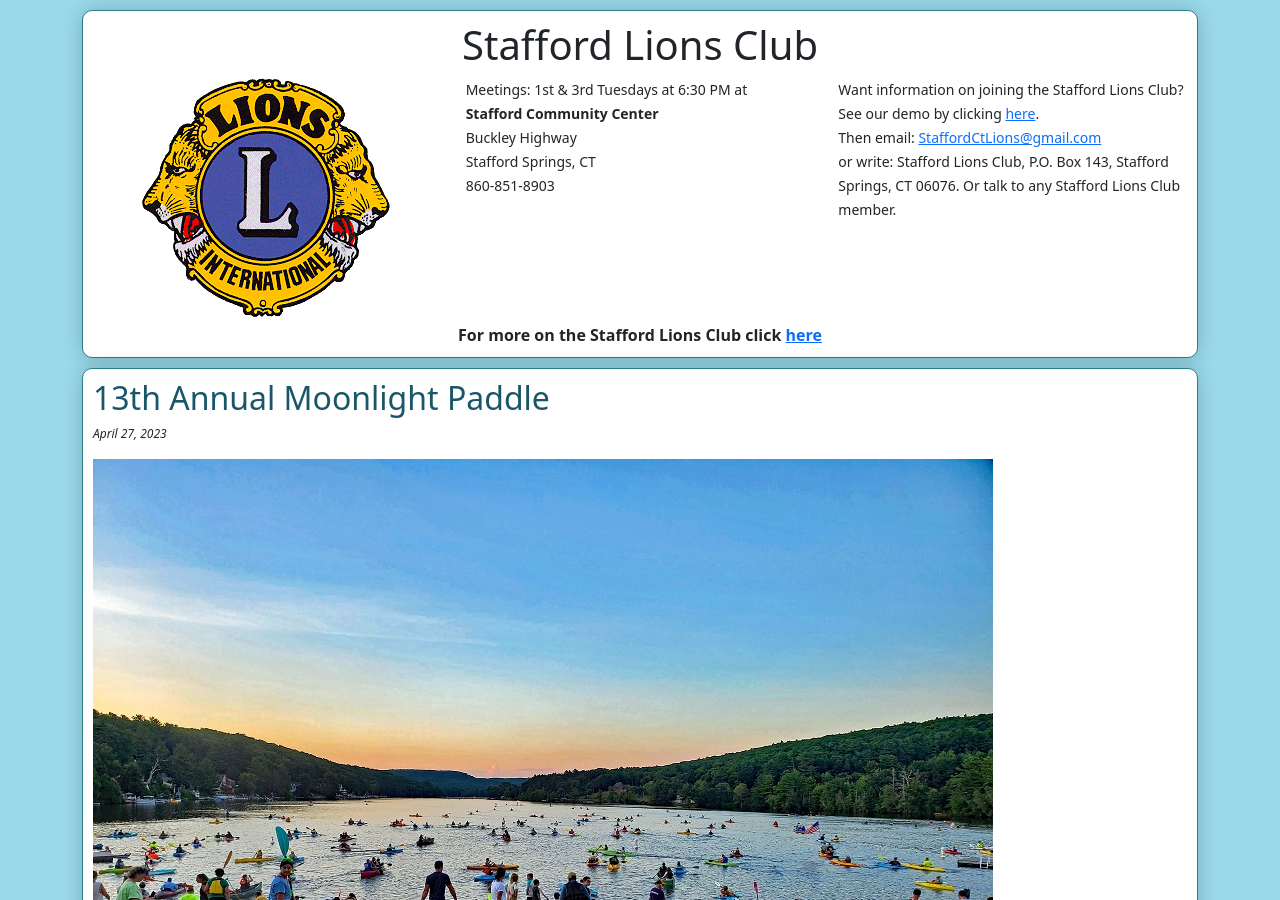
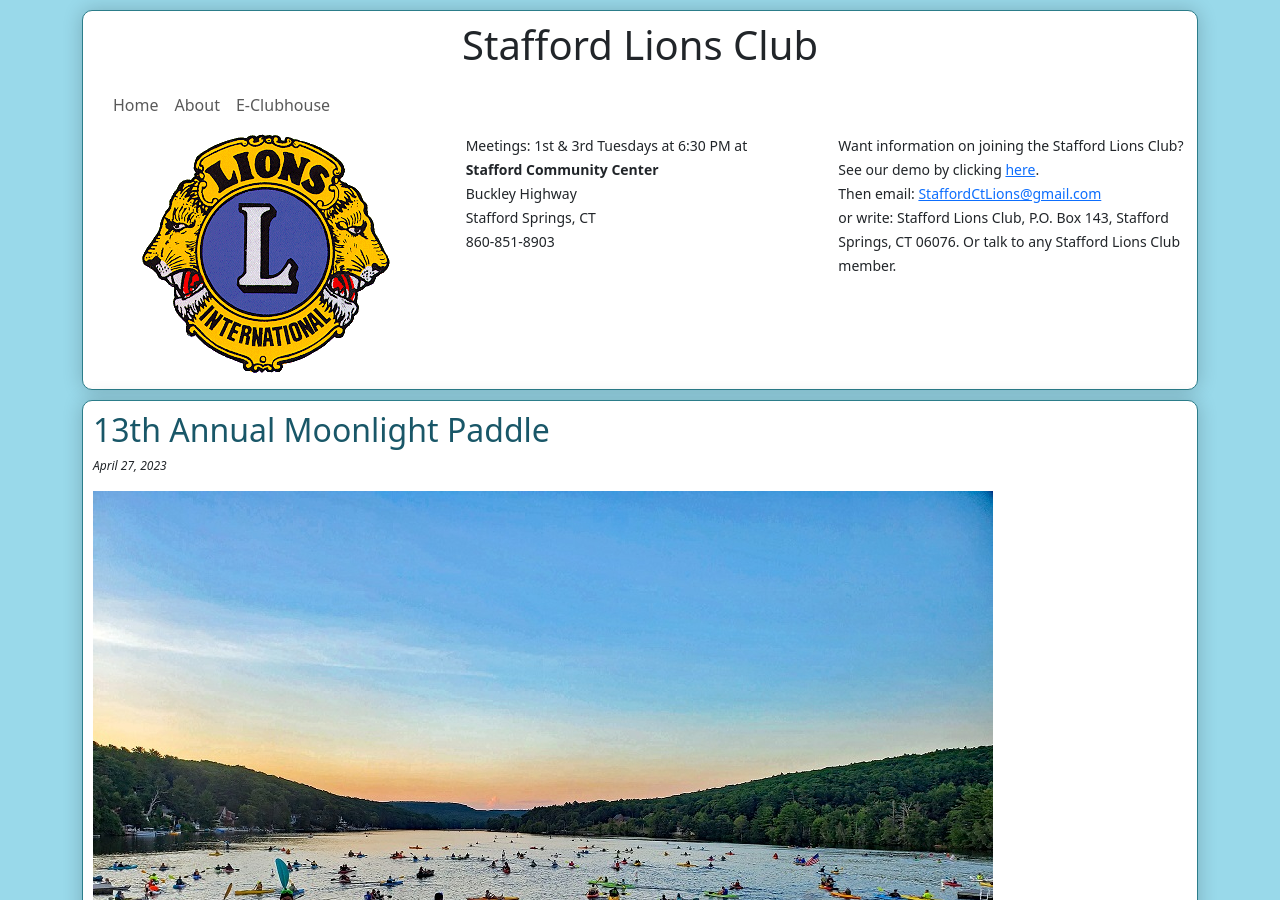
Before and after one commit to joedono/Stafford-Lions, a Jekyll site: the page built from index.html, in a window 1280 px wide and 900 px high. Built offline with Jekyll 4.4.1, drawn with Linux system fonts in a browser that asks for light colours.

Commit message:
Added navbar and fixed About page

```diff
--- a/_includes/banner.html
+++ b/_includes/banner.html
@@ -4,6 +4,26 @@
       <h1 class="text-center">Stafford Lions Club</h1>
     </div>
   </div>
+  <nav class="navbar navbar-expand-lg">
+    <div class="container-fluid">
+      <button class="navbar-toggler" type="button" data-bs-toggle="collapse" data-bs-target="#navbar" aria-controls="navbar" aria-expanded="false" aria-label="Toggle navigation">
+        <span class="navbar-toggler-icon"></span>
+      </button>
+      <div class="collapse navbar-collapse" id="navbar">
+        <ul class="navbar-nav me-auto">
+          <li class="nav-item">
+            <a class="nav-link" href="/">Home</a>
+          </li>
+          <li class="nav-item">
+            <a class="nav-link" href="/about.html">About</a>
+          </li>
+          <li>
+            <a class="nav-link" href="http://www.e-clubhouse.org/sites/staffordct/" target="_blank">E-Clubhouse</a>
+          </li>
+        </ul>
+      </div>
+    </div>
+  </nav>
   <div class="row">
     <div class="col-12 col-sm-4 text-center">
       <img src="/img/lionlogo.gif" class="img-fluid" alt="Lions Logo">
@@ -31,9 +51,4 @@
       </p>
     </div>
   </div>
-  <div class="row">
-    <div class="col text-center">
-      <b>For more on the Stafford Lions Club click <a href="http://www.e-clubhouse.org/sites/staffordct/" target="_blank">here</a></b>
-    </div>
-  </div>
 </header>
--- a/_layouts/static.html
+++ b/_layouts/static.html
@@ -1,4 +1,6 @@
 ---
 layout: default
 ---
-{{ content }}
+<div class="post-container">
+  {{ content }}
+</div>
```
